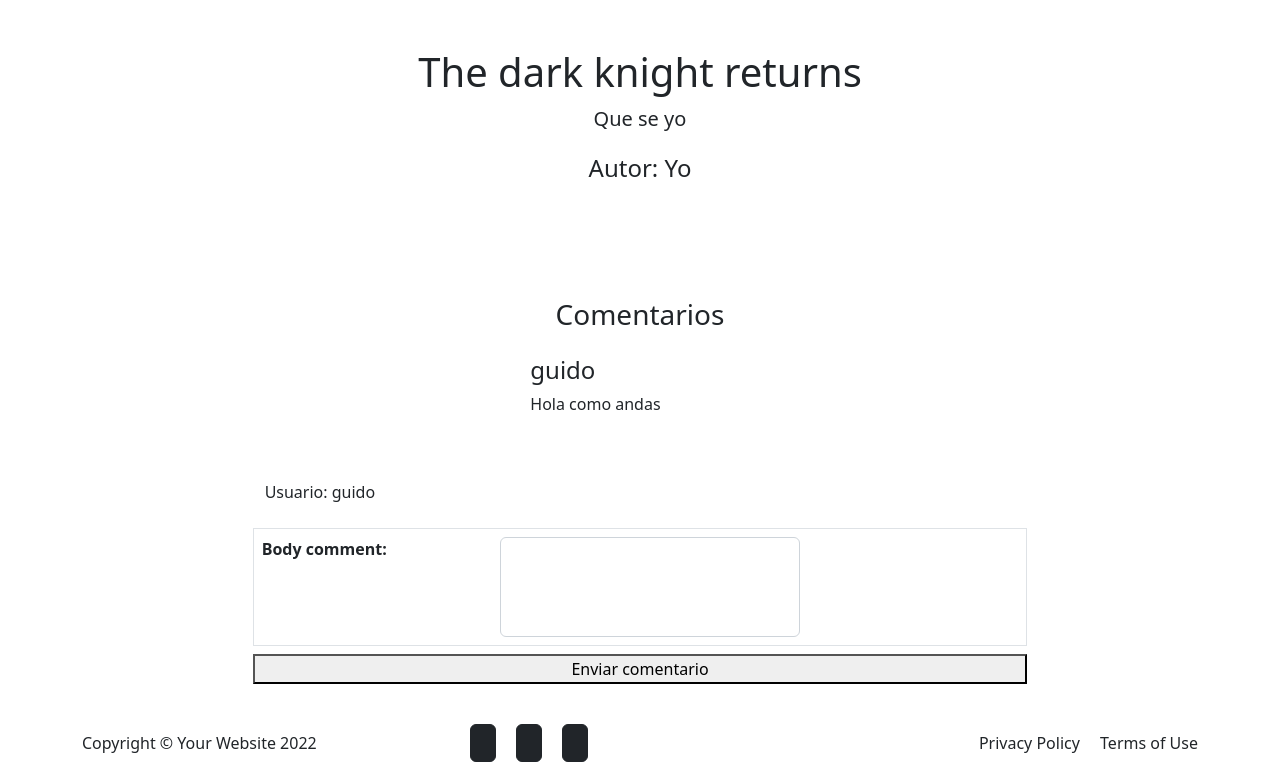
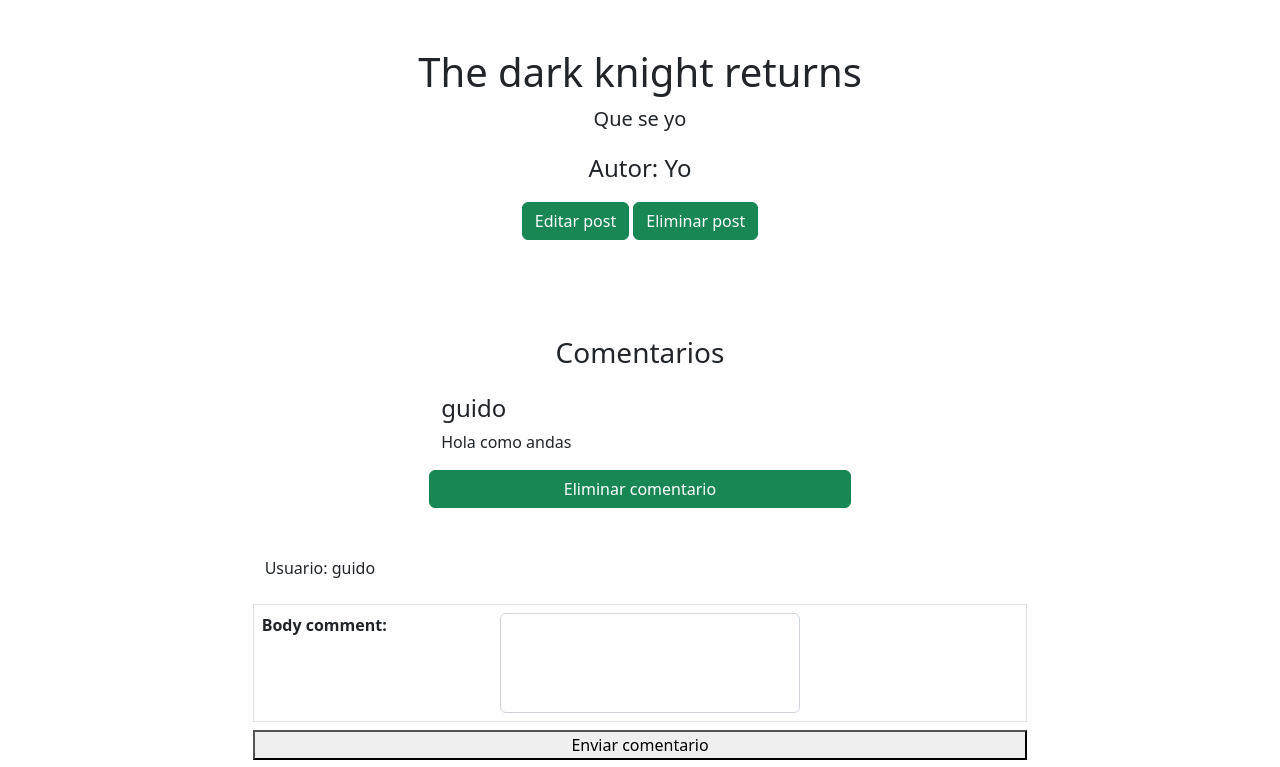
Before and after one commit to SarmientoLamasGA/ProyectoPython, a Django app: page /post_puntual/0 in a window 1280 px wide. Shown: the part 64-831 px from the top of the page. Run offline with Django 4.2, Linux system fonts and the light colour scheme; a user stored in the database is signed in; data comes from the database, SQL or seed files in the repository; both versions use the stored data as it was after the commit.

Commit message:
Borrar y editar post, borrar comentarios

```diff
--- a/ProyectoFinal/Blog/templates/Blog/post_puntual.html
+++ b/ProyectoFinal/Blog/templates/Blog/post_puntual.html
@@ -9,22 +9,30 @@
     {% endif%}
     <p class="fs-5">{{post.body}}</p>
     <p class="fs-4">Autor: {{post.author}}</p>
+    {% if post.author == request.user.username or user.is_superuser %}
+    <a href="{% url 'Editar post' post.id %}" class="btn btn-success">Editar post</a>
+    {% endif%}
+    {% if post.author == request.user.username or user.is_superuser %}
+    <a href="{% url 'Eliminar post' post.id %}" class="btn btn-success">Eliminar post</a>
+    {% endif%}
 </article>
 
 <div class="container flex-column d-flex justify-content-center align-items-center ">
 
 
     <div class="d-flex  mb-3 flex-column">
-
         <h3 class=" text-center">Comentarios</h3>
-
-    {% for comment in comments %}
+        {% for comment in comments %}
         <div class="row flex-row d-flex justify-content-center align-items-center m-2 p-2 sm-4">
             <h4 class="">{{comment.user}}</h4>
             <p>{{comment.body_comment}}</p>
+            {% if comment.user == request.user.username or user.is_superuser %}
+            <a href="{% url 'Eliminar comentario' post.id comment.id %}" class="btn btn-success">Eliminar comentario</a>
+            {% endif%}
         </div>
-    {% endfor%}
+        {% endfor%}
     </div>
+
     {% if request.user.username %}
     <form class="row flex-row d-flex justify-content-center align-items-center m-2 p-2 sm-4" action="" method="POST">{% csrf_token %}
 
--- a/ProyectoFinal/Blog/urls.py
+++ b/ProyectoFinal/Blog/urls.py
@@ -7,5 +7,8 @@
     path('crear_post/', views.crear_post, name = "Crear post"),
     path('post_puntual/<post_id>', views.post_puntual, name = "Post puntual"),
     path('buscar_autor/', views.buscar_autor, name = "Buscar autor"),
-    path('buscar/', views.buscar)
+    path('buscar/', views.buscar),
+    path('borrar_comentario/<post_id>/<comment_id>', views.borrar_comentario, name="Eliminar comentario"),
+    path('borrar_post/<post_id>', views.borrar_post, name="Eliminar post"),
+    path('modificar_post/<post_id>', views.modificar_post, name="Editar post")
 ]
--- a/ProyectoFinal/Blog/views.py
+++ b/ProyectoFinal/Blog/views.py
@@ -2,7 +2,6 @@
 from .models import *
 from .forms import *
 import datetime
-from Users.forms import UserForm
 from django.contrib.auth.decorators import login_required
 
 from django.http import HttpResponse
@@ -24,9 +23,15 @@
             info = miForm.cleaned_data
             image = request.FILES.get('image')
             print("imagen", image)
-            post = Post (title = info['title'], date = datetime.datetime.now(), body = info['body'], tags = info['tags'], author = user, image = image)
+            post = Post (
+                title = info['title'],
+            date = datetime.datetime.now(),
+            body = info['body'],
+            tags = info['tags'],
+            author = user,
+            image = image
+            )
             post.save()
-            print(post.id)
 
             return redirect('../post_puntual/'+str(post.id),{ 'post_id': post.id})
 
@@ -52,7 +57,11 @@
         print(miForm2)
         if miForm2.is_valid:
             info = miForm2.cleaned_data
-            comentario = Comments (user = user, body_comment = info['body_comment'], post_id = post.id)
+            comentario = Comments (
+            user = user,
+            body_comment = info['body_comment'],
+            post_id = post.id
+            )
             comentario.save()
 
             return render(request, 'Blog/templates/Blog/post_puntual.html',{'post':post, "miForm2":miForm2, 'comments':comments})
@@ -65,14 +74,60 @@
 
     return render(request, 'Blog/templates/Blog/post_puntual.html', {'post':post, 'comments':comments})
 
-def borrar_post(request):
-    return render()
 
-def modificar_post(request):
-    return render()
+@login_required
+def borrar_post(request, post_id):
 
-def borrar_comentario(request):
-    return render()
+    post = Post.objects.get(id=post_id)
+    post.delete()
+
+    return redirect('../../posts/')
+
+@login_required
+def modificar_post(request, post_id):
+
+    post = Post.objects.get(id=post_id)
+
+    if request.method == 'POST':
+        miForm = CrearPostFormulario(request.POST)
+        user = request.user
+        print(miForm)
+        if miForm.is_valid:
+            info = miForm.cleaned_data
+            image = request.FILES.get('image')
+            post = Post (
+                title = info['title'],
+            date = datetime.datetime.now(),
+            body = info['body'],
+            tags = info['tags'],
+            author = user,
+            image = image
+            )
+            post.save()
+
+            return redirect('../post_puntual/'+str(post.id),{ 'post_id': post.id})
+    else:
+
+        miForm = CrearPostFormulario(initial={
+        "title": post.title,
+        "date": post.date,
+        "body": post.body,
+        "tags": post.tags,
+        "author": post.author,
+        "image": post.image,
+        })
+
+
+    return render(request, "Blog/templates/Blog/modificar_post.html", {"miForm":miForm, "post_id": post_id})
+
+@login_required
+def borrar_comentario(request, post_id, comment_id):
+
+    post = post_id
+    comment = Comments.objects.get(id=comment_id)
+    comment.delete()
+
+    return redirect('../../post_puntual/'+str(post),{ 'post': post})
 
 def buscar_autor(request):
 
```
Also changed, not shown: ProyectoFinal/Blog/templates/Blog/modificar_post.html (added, +21 -0 lines), ProyectoFinal/db.sqlite3, ProyectoFinal/media/images_post/índice_GTkYLFq.png (added), README.md.
